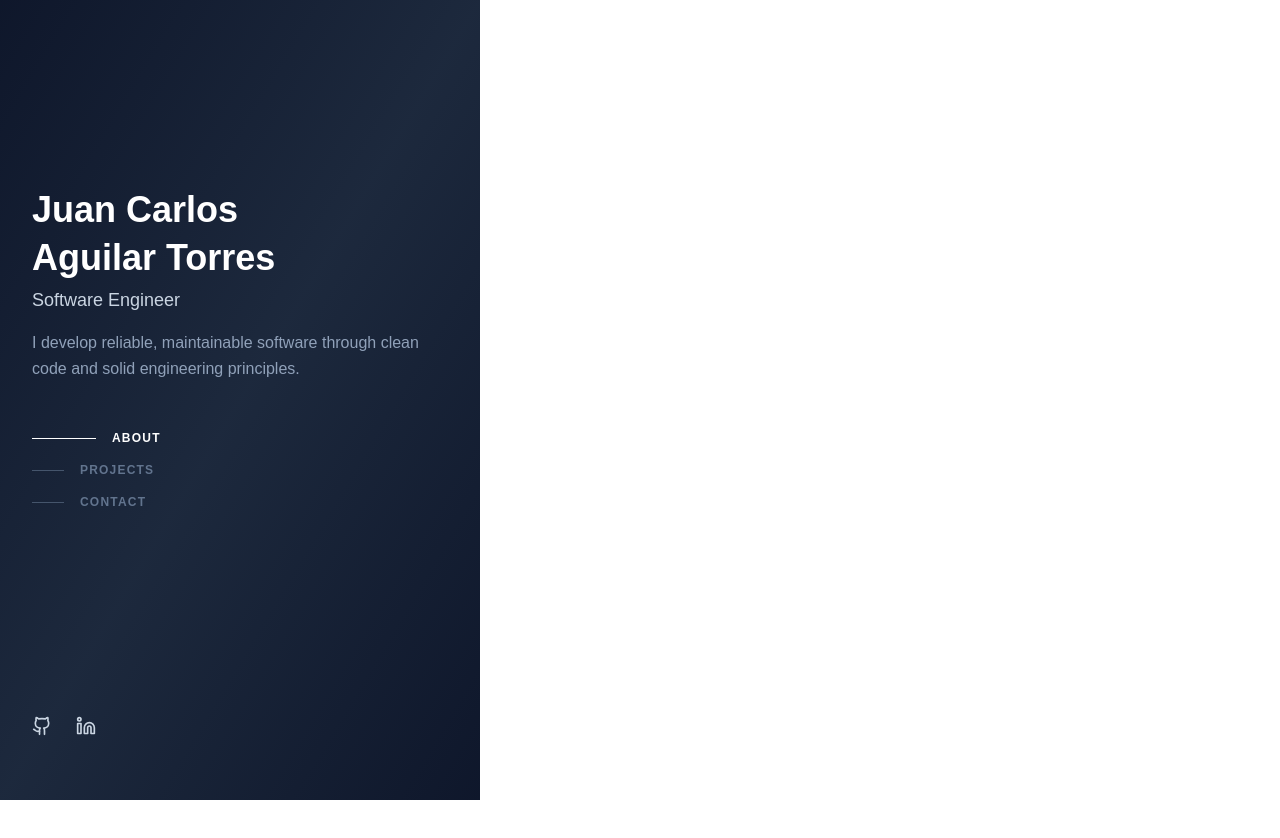
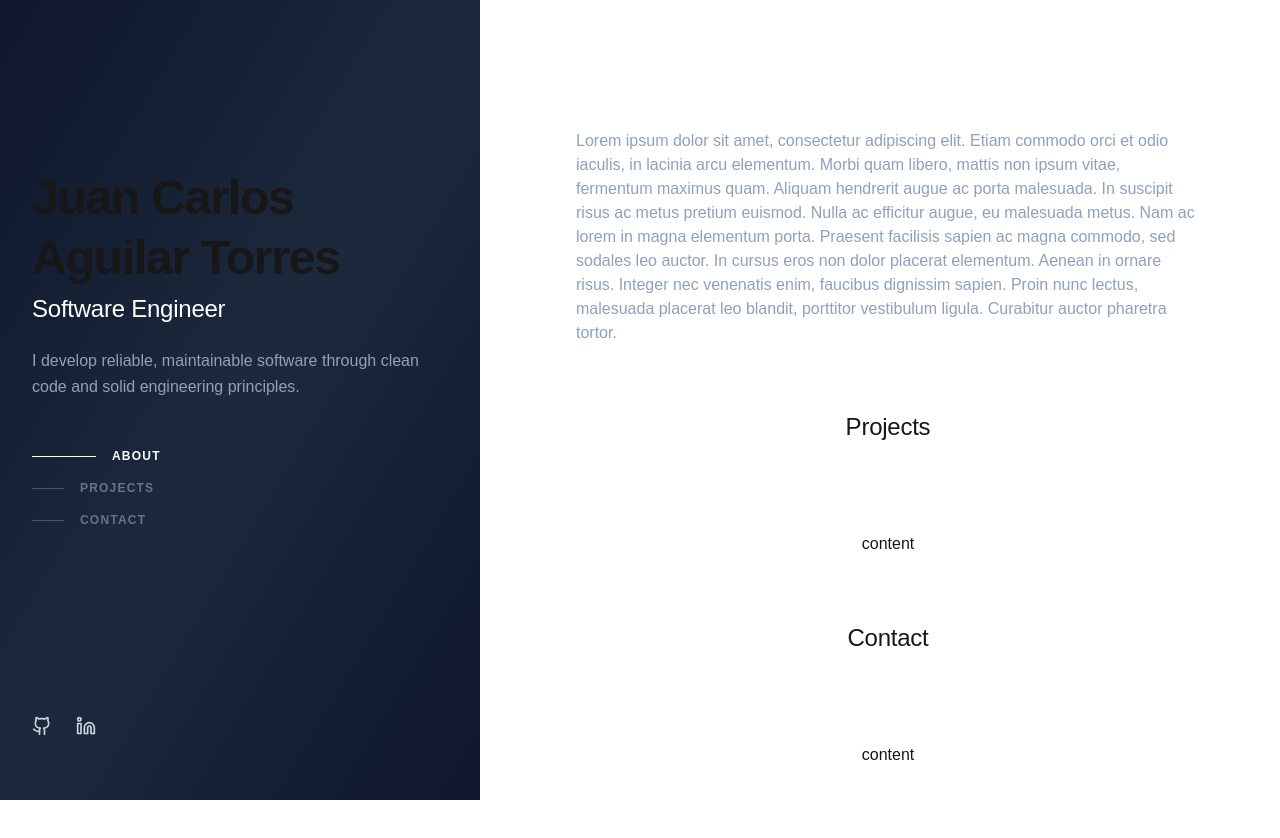
Before and after one commit to JuanAguilarTorres/Portafolio, a Next.js app in the folder next/: page / in a window 1280 px wide. Shown: the top 838 px of the page. Built offline with nearby package versions, Linux system fonts and the light colour scheme.

Commit message:
style(ui): apply style adjustments and formatting changes

```diff
--- a/next/src/app/globals.css
+++ b/next/src/app/globals.css
@@ -14,7 +14,7 @@
 
 @media (prefers-color-scheme: dark) {
   :root {
-    --background: #0a0a0a;
+    --background: #10131A;
     --foreground: #ededed;
   }
 }
@@ -24,3 +24,63 @@ body {
     color: var(--foreground);
     font-family: Arial, Helvetica, sans-serif;
 }
+
+h1 {
+    font-size: 3rem;
+    font-weight: 700;
+    color: var(--foreground);
+    line-height: 1.1;
+    margin: 0 0 0.5rem 0;
+    letter-spacing: -0.025em;
+}
+
+h2 {
+    font-size: 1.5rem;
+    font-weight: 500;
+    color: var(--muted);
+    line-height: 1.3;
+    margin: 0 0 1.5rem 0;
+    letter-spacing: -0.01em;
+}
+
+h3 {
+    font-size: 1.125rem;
+    font-weight: 600;
+    color: var(--foreground);
+    line-height: 1.4;
+    margin: 0 0 0.75rem 0;
+    text-transform: uppercase;
+    letter-spacing: 0.05em;
+}
+
+div, p {
+    font-size: 1rem;
+    font-weight: 400;
+}
+
+.nav-link {
+    font-size: 0.875rem;
+    font-weight: 500;
+    color: var(--muted);
+    text-transform: uppercase;
+    letter-spacing: 0.1em;
+    transition: color 0.2s ease;
+}
+
+.nav-link:hover {
+    color: var(--foreground);
+}
+
+@media (max-width: 768px) {
+    h1 {
+        font-size: 2.5rem;
+    }
+
+    h2 {
+        font-size: 1.25rem;
+    }
+
+    h3 {
+        font-size: 1rem;
+    }
+}
--- a/next/src/app/layout.tsx
+++ b/next/src/app/layout.tsx
@@ -16,8 +16,8 @@ const robotoMono = Roboto_Mono({
 });
 
 export const metadata: Metadata = {
-    title: "To add",
-    description: "To add",
+    title: "Juan Aguilar | Portfolio",
+    description: "Juan Aguilar's portfolio",
 };
 
 export default function RootLayout({
@@ -30,12 +30,12 @@ export default function RootLayout({
             <body
                 className={`${roboto.variable} ${robotoMono.variable} antialiased bg-slate-800`}
             >
-                <div className="lg:flex lg:justify-between lg:gap-4">
-                    <div className="lg:sticky lg:top-0 lg:flex lg:max-h-screen lg:w-1/2 lg:flex-col lg:justify-between">
+                <div className="lg:flex lg:gap-4">
+                    <div className="lg:sticky lg:top-0 lg:flex lg:max-h-screen lg:flex-col lg:justify-between">
                         <Sidebar />
                     </div>
 
-                    <main className="pt-24 lg:w-1/2 lg:py-24">
+                    <main className="pt-12 lg:flex-1">
                         {children}
                     </main>
                 </div>
--- a/next/src/app/page.tsx
+++ b/next/src/app/page.tsx
@@ -1,9 +1,35 @@
 import Image from "next/image";
+import { Roboto, Roboto_Mono } from "next/font/google";
+import "./globals.css";
+
+const roboto = Roboto({
+    variable: "--font-roboto",
+    subsets: ["latin"],
+    weight: ["100", "300", "400", "500", "700", "900"]
+});
+
+const robotoMono = Roboto_Mono({
+    variable: "--font-roboto-mono",
+    subsets: ["latin"],
+    weight: ["100", "300", "400", "500", "700"]
+});
 
 export default function Home() {
   return (
-    <div className="font-sans grid grid-rows-[20px_1fr_20px] items-center justify-items-center min-h-screen p-8 pb-20 gap-16 sm:p-20">
-
+      <div className={`${roboto.variable} ${robotoMono.variable} grid items-center justify-items-center min-h-screen p-8 pb-20 gap-16 sm:p-20 max-w-4xl mx-auto`}>
+          <div className="text-slate-400">
+              Lorem ipsum dolor sit amet, consectetur adipiscing elit. Etiam commodo orci et odio iaculis,
+              in lacinia arcu elementum. Morbi quam libero, mattis non ipsum vitae, fermentum maximus quam.
+              Aliquam hendrerit augue ac porta malesuada. In suscipit risus ac metus pretium euismod. Nulla ac
+              efficitur augue, eu malesuada metus. Nam ac lorem in magna elementum porta. Praesent facilisis
+              sapien ac magna commodo, sed sodales leo auctor. In cursus eros non dolor placerat elementum.
+              Aenean in ornare risus. Integer nec venenatis enim, faucibus dignissim sapien. Proin nunc lectus,
+              malesuada placerat leo blandit, porttitor vestibulum ligula. Curabitur auctor pharetra tortor.
+          </div>
+          <h2>Projects</h2>
+          <div>content</div>
+          <h2>Contact</h2>
+          <div>content</div>
     </div>
   );
 }
```
